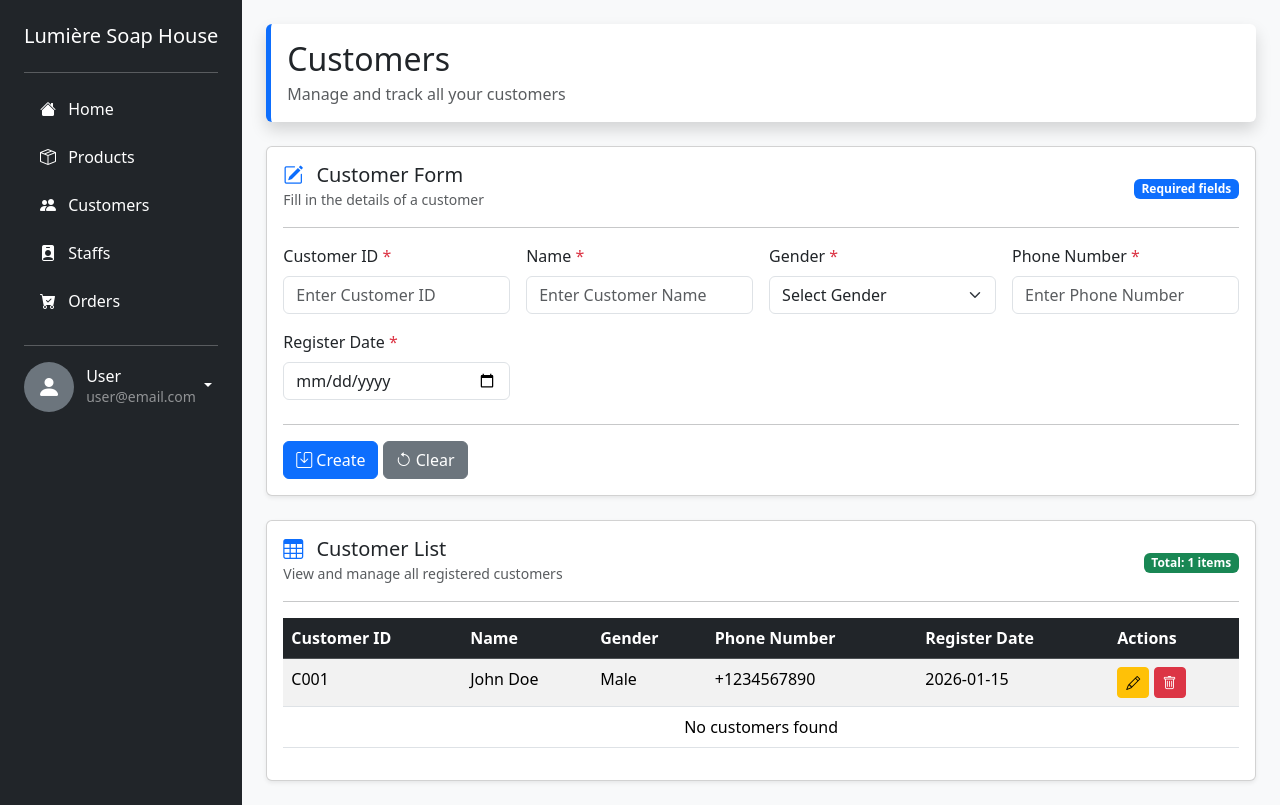
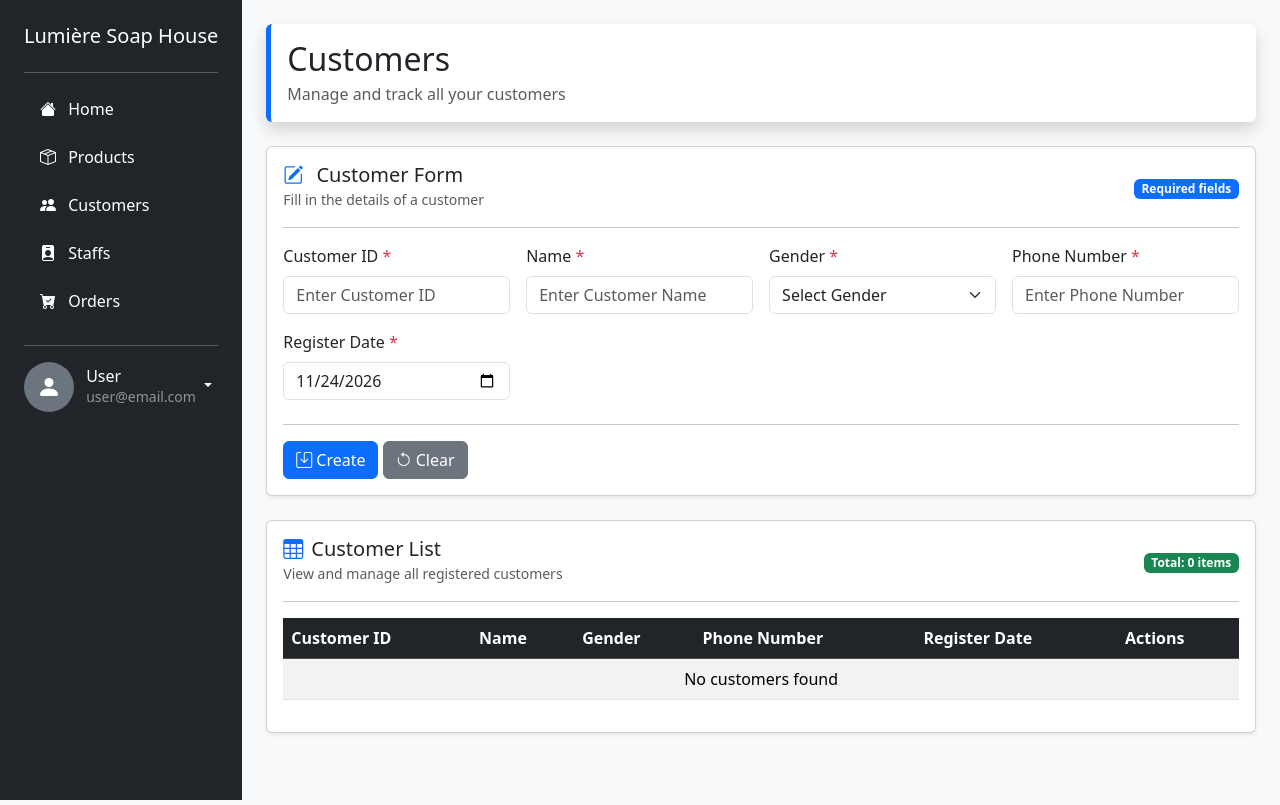
Before and after one commit to a223537-jpg/ProjectTaskWeb2, a PHP site: the page made by views/customers.php in a window 1280 px wide. Run offline with PHP 8.4, Linux system fonts and the light colour scheme; some libraries are stand-ins or nearby versions.

Commit message:
Update the customer.php database align to the phpmyadmin data , edit htaccess to make sure the server works

```diff
--- a/views/customers.php
+++ b/views/customers.php
@@ -1,4 +1,5 @@
 <?php
+$registerDate = $acustomer['fld_customer_register_date'] ?? date('Y-m-d');
 ob_start();
 ?>
 
@@ -16,7 +17,7 @@ ob_start();
             <div class="col">
                 <h5 class="mb-0">
                     <i class="bi bi-pencil-square text-primary me-2"></i>
-                    Customer Form
+                    <?= isset($acustomer) ? 'Edit Customer' : 'Customer Form' ?>
                 </h5>
                 <small class="text-muted">Fill in the details of a customer</small>
             </div>
@@ -27,47 +28,50 @@ ob_start();
 
         <hr>
 
-        <form action="" method="post" class="needs-validation" novalidate>
+        <form action="<?= BASE_URL ?>customercontroller/<?= isset($acustomer) ? 'update' : 'save' ?>" method="post" class="needs-validation" novalidate>
             <div class="row g-3">
                 <div class="col-md-3">
                     <label for="customer_num" class="form-label">Customer ID <span class="text-danger" aria-hidden="true">*</span></label>
-                    <input name="customer_num" id="customer_num" type="text" class="form-control" placeholder="Enter Customer ID" value="" required>
+                    <input name="customer_num" id="customer_num" type="text" class="form-control" placeholder="Enter Customer ID" value="<?= htmlspecialchars($acustomer['fld_customer_num'] ?? '') ?>" required>
                 </div>
 
                 <div class="col-md-3">
                     <label for="customer_name" class="form-label">Name <span class="text-danger" aria-hidden="true">*</span></label>
-                    <input name="customer_name" id="customer_name" type="text" class="form-control" placeholder="Enter Customer Name" value="" required>
+                    <input name="customer_name" id="customer_name" type="text" class="form-control" placeholder="Enter Customer Name" value="<?= htmlspecialchars($acustomer['fld_customer_name'] ?? '') ?>" required>
                 </div>
 
                 <div class="col-md-3">
                     <label for="customer_gender" class="form-label">Gender <span class="text-danger" aria-hidden="true">*</span></label>
                     <select name="customer_gender" id="customer_gender" class="form-select" required>
                         <option value="">Select Gender</option>
-                        <option value="Male">Male</option>
-                        <option value="Female">Female</option>
+                        <option value="Male" <?= (($acustomer['fld_customer_gender'] ?? '') == 'Male') ? 'selected' : '' ?>>Male</option>
+                        <option value="Female" <?= (($acustomer['fld_customer_gender'] ?? '') == 'Female') ? 'selected' : '' ?>>Female</option>
                     </select>
                 </div>
 
                 <div class="col-md-3">
                     <label for="customer_phone" class="form-label">Phone Number <span class="text-danger" aria-hidden="true">*</span></label>
-                    <input name="customer_phone" id="customer_phone" type="text" class="form-control" placeholder="Enter Phone Number" value="" required>
+                    <input name="customer_phone" id="customer_phone" type="text" class="form-control" placeholder="Enter Phone Number" value="<?= htmlspecialchars($acustomer['fld_customer_phone'] ?? '') ?>" required>
                 </div>
 
                 <div class="col-md-3">
-                    <label for="register_date" class="form-label">Register Date <span class="text-danger" aria-hidden="true">*</span></label>
-                    <input name="register_date" id="register_date" type="date" class="form-control" placeholder="Select Register Date" value="" required>
+                    <label for="customer_register_date" class="form-label">Register Date <span class="text-danger" aria-hidden="true">*</span></label>
+                    <input name="customer_register_date" id="customer_register_date" type="date" class="form-control" value="<?= htmlspecialchars($registerDate) ?>" required>
                 </div>
             </div>
 
             <hr class="mt-4 mb-3">
 
             <div>
-                <button type="submit" name="create" class="btn btn-primary">
-                    <i class="bi bi-save me-1"></i>Create
+                <button type="submit" name="<?= isset($acustomer) ? 'update' : 'create' ?>" class="btn btn-primary">
+                    <i class="bi bi-save me-1"></i><?= isset($acustomer) ? 'Update' : 'Create' ?>
                 </button>
                 <button type="reset" class="btn btn-secondary">
                     <i class="bi bi-arrow-counterclockwise me-1"></i>Clear
                 </button>
+                <?php if (isset($acustomer)): ?>
+                    <input type="hidden" name="original_customer_num" value="<?= htmlspecialchars($acustomer['fld_customer_num'] ?? '') ?>">
+                <?php endif; ?>
             </div>
         </form>
     </div>
@@ -78,14 +82,11 @@ ob_start();
 
         <div class="row align-items-center mb-3">
             <div class="col">
-                <h5 class="mb-0">
-                    <i class="bi bi-table text-primary me-2"></i>
-                    Customer List
-                </h5>
+                <h5 class="mb-0"><i class="bi bi-table text-primary me-2"></i>Customer List</h5>
                 <small class="text-muted">View and manage all registered customers</small>
             </div>
             <div class="col-auto">
-                <span class="badge bg-success">Total: 1 items</span>
+                <span class="badge bg-success">Total: <?= count($customers ?? []) ?> items</span>
             </div>
         </div>
 
@@ -104,24 +105,23 @@ ob_start();
                     </tr>
                 </thead>
                 <tbody>
-                    <tr>
-                        <td>C001</td>
-                        <td>John Doe</td>
-                        <td>Male</td>
-                        <td>+1234567890</td>
-                        <td>2026-01-15</td>
-                        <td>
-                            <a href="#" class="btn btn-sm btn-warning">
-                                <i class="bi bi-pencil"></i>
-                            </a>
-                            <a href="#" class="btn btn-sm btn-danger">
-                                <i class="bi bi-trash"></i>
-                            </a>
-                        </td>
-                    </tr>
-                    <tr>
-                        <td colspan="6" class="text-center">No customers found</td>
-                    </tr>
+                    <?php if (!empty($customers)): ?>
+                        <?php foreach ($customers as $customer): ?>
+                            <tr>
+                                <td><?= htmlspecialchars($customer['fld_customer_num']) ?></td>
+                                <td><?= htmlspecialchars($customer['fld_customer_name']) ?></td>
+                                <td><?= htmlspecialchars($customer['fld_customer_gender']) ?></td>
+                                <td><?= htmlspecialchars($customer['fld_customer_phone']) ?></td>
+                                <td><?= htmlspecialchars($customer['fld_customer_register_date']) ?></td>
+                                <td>
+                                    <a href="<?= BASE_URL ?>customercontroller/edit/<?= htmlspecialchars($customer['fld_customer_num']) ?>" class="btn btn-sm btn-warning" title="Edit customer"><i class="bi bi-pencil"></i></a>
+                                    <a href="<?= BASE_URL ?>customercontroller/delete/<?= htmlspecialchars($customer['fld_customer_num']) ?>" class="btn btn-sm btn-danger" title="Delete customer" onclick="return confirm('Are you sure to delete this customer?');"><i class="bi bi-trash"></i></a>
+                                </td>
+                            </tr>
+                        <?php endforeach; ?>
+                    <?php else: ?>
+                        <tr><td colspan="6" class="text-center">No customers found</td></tr>
+                    <?php endif; ?>
                 </tbody>
             </table>
         </div>
```
Also changed, not shown: .htaccess.
